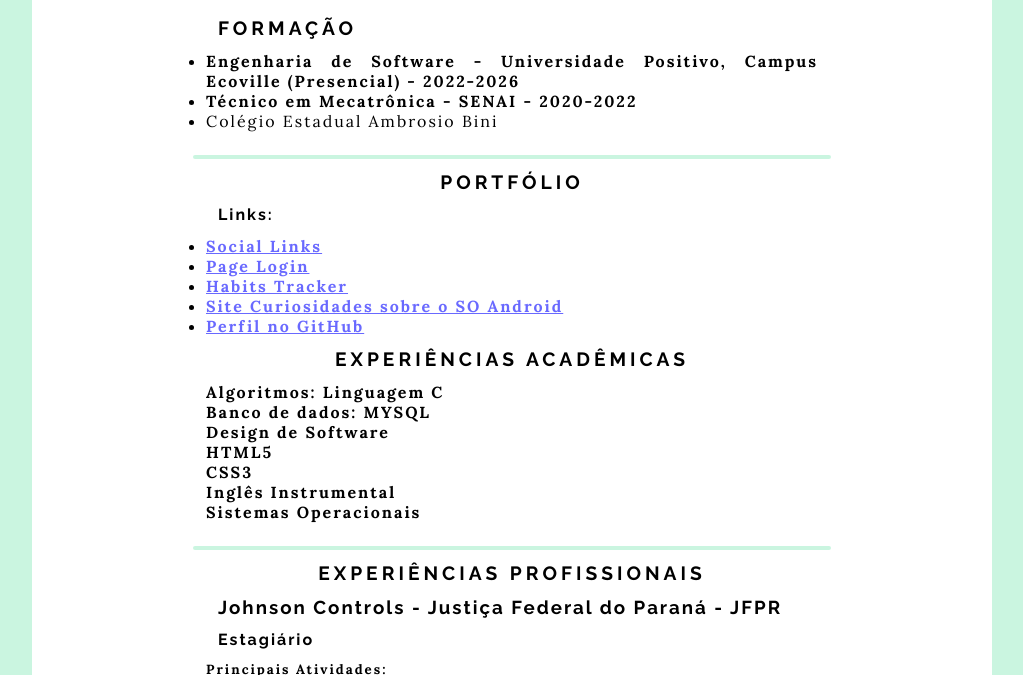
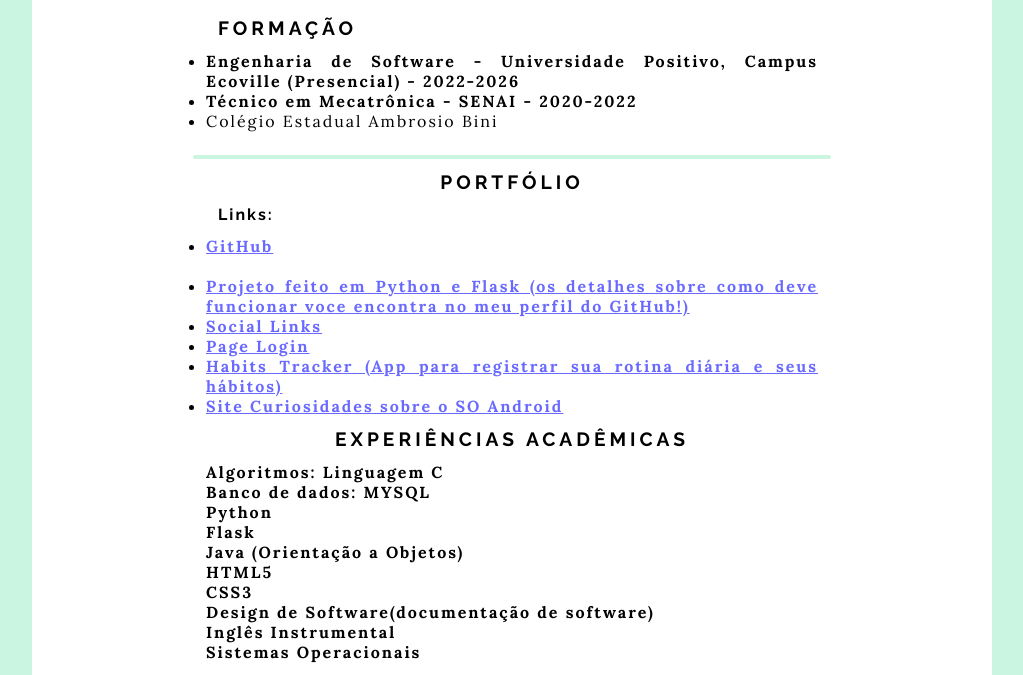
Before and after one commit to bonatoneto/curriculo, a plain HTML site: page index.html in a window 1280 px wide. Shown: the part 153-828 px from the top of the page, without its empty margins (128-1151 px from the left). Drawn offline with Linux system fonts and the light colour scheme.

Commit message:
Update index.html

```diff
--- a/index.html
+++ b/index.html
@@ -30,6 +30,13 @@
                     <h4>Links:</h4>
                     <ul>
                         <li>
+                            <a href="https://github.com/bonatoneto" target="_blank">GitHub</a>
+                        </li>
+                        <br>
+                        <li>
+                            <a href="https://boradedesafio.onrender.com/" target="_blank"> Projeto feito em Python e Flask (os detalhes sobre como deve funcionar voce encontra no meu perfil do GitHub!)</a>
+                        </li>
+                        <li>
                             <a href="https://bonatoneto.github.io/devlinks/" target="_blank">Social Links</a>
                         </li>
                         <li>
@@ -37,14 +44,11 @@
                         </li>
                         <li>
                             <a href="https://bonatoneto.github.io/nlw-setup/
-                            " target="_blank">Habits Tracker</a>
+                            " target="_blank">Habits Tracker (App para registrar sua rotina diária e seus hábitos)</a>
                         </li>
                         <li>
                             <a href="https://bonatoneto.github.io/projeto-android/
                             " target="_blank">Site Curiosidades sobre o SO Android</a>
-                        </li>
-                        <li>
-                            <a href="https://github.com/bonatoneto" target="_blank">Perfil no GitHub</a>
                         </li>
                     </ul>
                 </div>
@@ -55,9 +59,12 @@
                     <strong>
                         Algoritmos: Linguagem C<br>
                         Banco de dados: MYSQL<br>
-                        Design de Software<br>
+                        Python<br>
+                        Flask<br>
+                        Java (Orientação a Objetos)<br>
                         HTML5<br>
                         CSS3<br>
+                        Design de Software(documentação de software)<br>
                         Inglês Instrumental<br>
                         Sistemas Operacionais
                     </strong>
```
